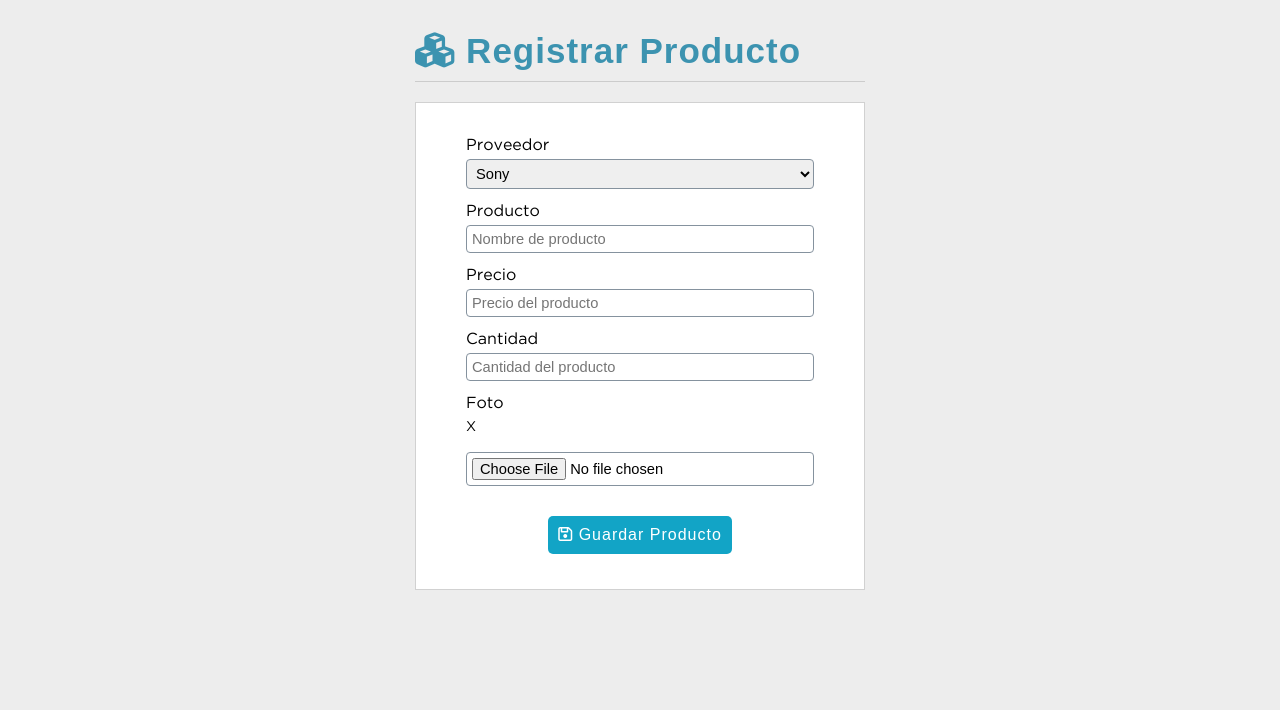
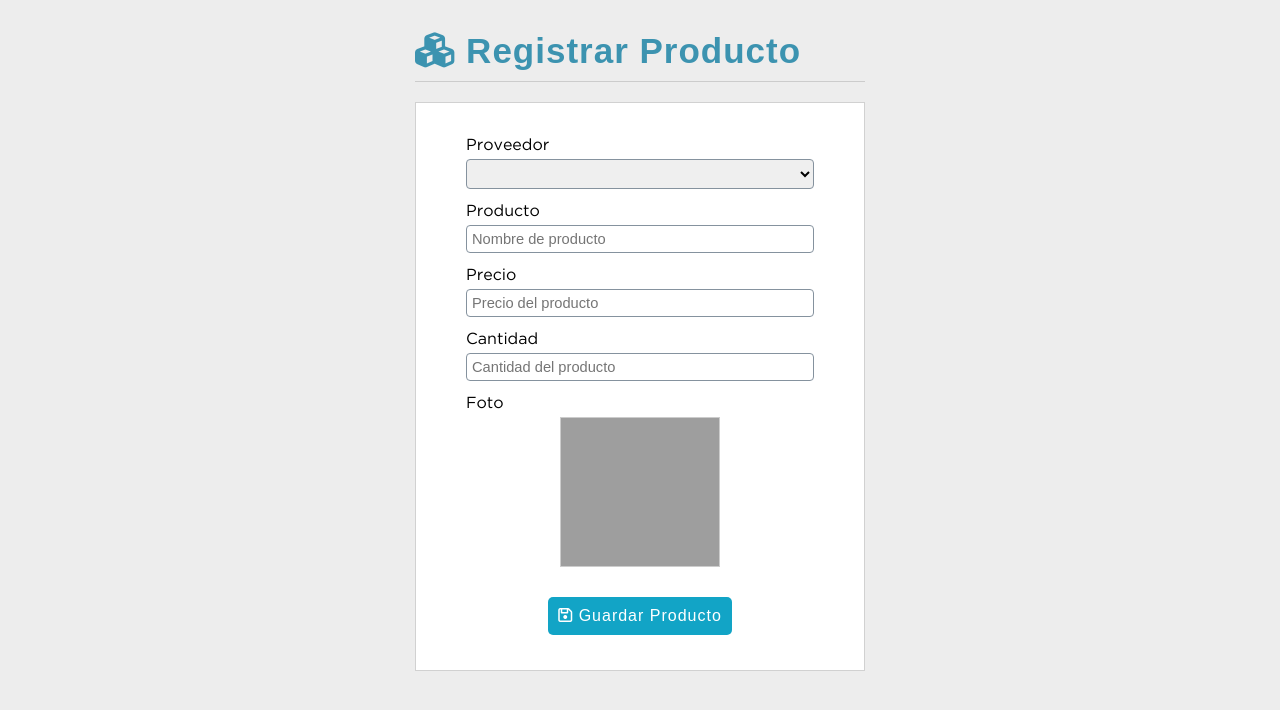
Before and after one commit to williand94/SistemaFacturacion, a PHP site: page /sistema/registro_producto.php in a window 1280 px wide. Shown: the part 79-789 px from the top of the page. Run offline with PHP 8.4, Linux system fonts and the light colour scheme; the visitor is signed in with stand-in values (Sample User, id 1); tables that the repository leaves empty or names only in its code hold one stand-in row (values such as "Sample post"); lists and menus that the app fills with data are empty; some libraries are stand-ins or nearby versions; grey boxes are pictures that could not be loaded.

Commit message:
Se agrega  el archivo registro_producto.php con sus modificaciones. Tambien se trabaja en el archico functions.js y se agregan estilos para el formulario de inserción de imagen

```diff
--- a/sistema/css/style.css
+++ b/sistema/css/style.css
@@ -360,3 +360,69 @@ table td{
     display: flex;
     border-radius: 5px;
 }
+
+
+/* ========================= CSS Para el formulario que carga la foto===================== */
+
+.prevPhoto {
+    display: flex;
+    justify-content: space-between;
+    width: 160px;
+    height: 150px;
+    border: 1px solid #CCC;
+    position: relative;
+    cursor: pointer;
+    background: url(../images/uploads/user.png);
+    background-repeat: no-repeat;
+    background-size: cover;
+    background-position: center center;
+    margin: auto;
+}
+.prevPhoto label{
+	cursor: pointer;
+	width: 100%;
+	height: 100%;
+	position: absolute;
+	top: 0;
+	left: 0;
+	z-index: 2;
+}
+.prevPhoto img{
+	width: 100%;
+	height: 100%;
+}
+.upimg, .notBlock{
+	display: none !important;
+}
+.errorArchivo{
+	font-size: 16px;
+	font-family: arial;
+	color: #cc0000;
+	text-align: center;
+	font-weight: bold;
+	margin-top: 10px;
+}
+.delPhoto{
+	color: #FFF;
+	display: -webkit-flex;
+	display: -moz-flex;
+	display: -ms-flex;
+	display: -o-flex;
+	display: flex;
+	justify-content: center;
+	align-items: center;
+	border-radius: 50%;
+	width: 25px;
+	height: 25px;
+	background: red;
+	position: absolute;
+	right: -10px;
+	top: -10px;
+	z-index: 10;
+}
+#tbl_list_productos img{
+	width: 50px;
+}
+.imgProductoDelete{
+	width: 175px;
+}
--- a/sistema/registro_producto.php
+++ b/sistema/registro_producto.php
@@ -33,8 +33,6 @@
 
 
         }
-        mysqli_close($conection);
-
 
     }
 
@@ -60,8 +58,29 @@
 
             <form action="" method="post" enctype="multipart/form-data">
                 <label for="proveedor">Proveedor</label>
+
+                <?php
+                    $query_proveedor = mysqli_query($conection,"SELECT codproveedor, proveedor FROM proveedor WHERE estatus = 1
+                                                                ORDER BY proveedor ASC");
+
+                    $result_proveedor = mysqli_num_rows($query_proveedor);
+                    mysqli_close($conection);
+                ?>
+
                 <select name="proveedor" id="proveedor">
-                    <option value="1">Sony</option>
+
+                <?php
+                    if($result_proveedor > 0 ){
+                        while($proveedor = mysqli_fetch_array($query_proveedor)){
+                ?>
+                    <option value="<?php echo $proveedor["codproveedor"];?>"><?php echo $proveedor["proveedor"]?></option>
+
+                <?php
+
+                        }
+                    }
+                ?>
+
                 </select>
                 <label for="producto">Producto</label>
                 <input type="text" name="producto" id="producto" placeholder="Nombre de producto">
@@ -72,14 +91,15 @@
                 <label for="cantidad">Cantidad</label>
                 <input type="number" name="cantidad" id="cantidad" placeholder="Cantidad del producto">
                 <!-- <input type="submit" value="Guardar Cliente" class="btn_save"> -->
-
                 <div class="photo">
                     <label for="foto">Foto</label>
-                    <div class="prevPhoto"></div>
-                    <span class="delPhoto notBlock">X</span>
-                    <label for="foto"></label>
+                    <div class="prevPhoto">
+                        <span class="delPhoto notBlock">X</span>
+                        <label for="foto"></label>
+                    </div>
                     <div class="upimg">
                     <input type="file" name="foto" id="foto">
+                    </div>
                     <div id="form_alert"></div>
                 </div>
 
```
Also changed, not shown: sistema/js/functions.js (+44 -0 lines).
